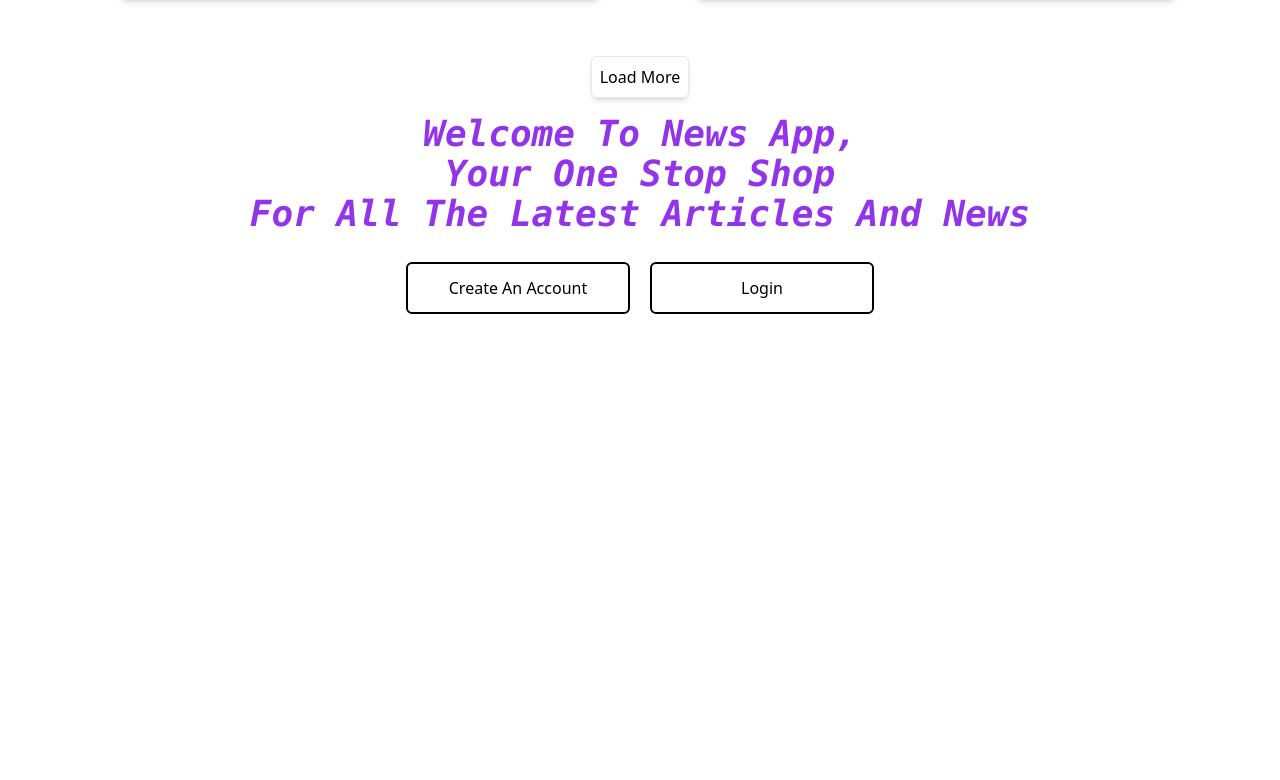
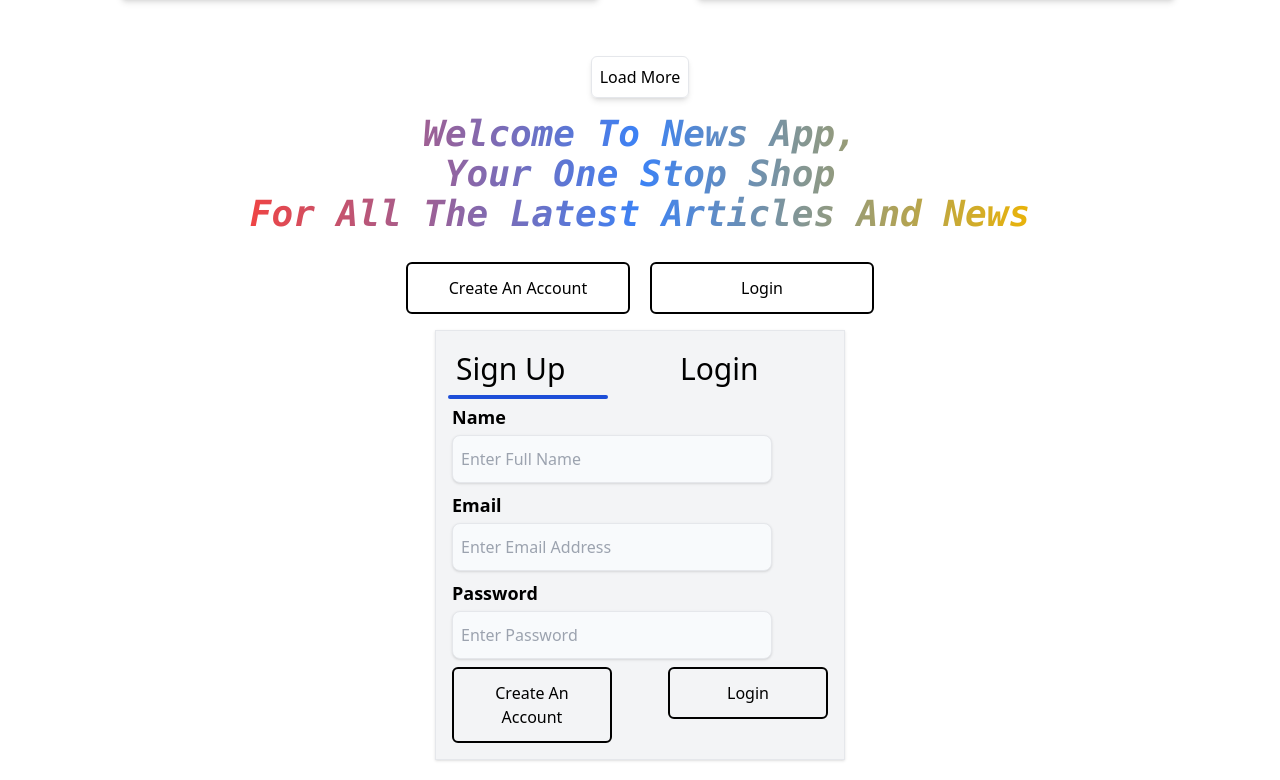
Before and after one commit to themuffineman/news-app, a React (Vite) app in the folder news/: page / in a window 1280 px wide. Shown: the part 4153-4933 px from the top of the page. Before the commit the page ends 4495 px from the top, so only its background shows below. Built offline with nearby package versions, Linux system fonts and the light colour scheme.

Commit message:
Create Account Btn done

```diff
--- a/news/src/App.tsx
+++ b/news/src/App.tsx
@@ -4,6 +4,7 @@ import TrendingArticle from './components/TrendingArticle'
 import NewsGrid from './sections/NewsGrid'
 import Sources from './sections/Sources'
 import SignUpPage from './pages/SignUpPage'
+import SignUpForm from './components/SignUpForm'
 
 const App: React.FC = () => {
 
@@ -15,6 +16,7 @@ const App: React.FC = () => {
         <Sources/>
         <NewsGrid/>
         <SignUpPage/>
+        <SignUpForm/>
       </div>
     </>
   )
--- /dev/null
+++ b/news/src/components/CreateBtn.tsx
@@ -0,0 +1,9 @@
+import React from 'react'
+
+const CreateBtn:React.FC = () => {
+  return (
+    <button className='w-56 bg-transparent border-black border-2 rounded-md text-black p-3 hover:bg-black hover:text-white transition-all'>Create An Account</button>
+  )
+}
+
+export default CreateBtn
--- /dev/null
+++ b/news/src/components/SignUpForm.tsx
@@ -0,0 +1,37 @@
+import React from 'react'
+
+const SignUpForm: React.FC = () => {
+  return (
+    <div className='w-max h-max p-3 border shadow bg-gray-100 flex flex-col justify-between'>
+        <div className='felx felx-col justify-between items-center w-96'>
+            <div className='flex justify-between items-center w-96'>
+                <div className='p-2 w-40 text-3xl capitalize'>sign up</div>
+                <div className='p-2 w-40 text-3xl capitalize'>login</div>
+            </div>
+            <div className='h-1 w-40 bg-blue-700 rounded-full self-start'></div>
+        </div>
+        <div>
+            <form action="">
+                <div className='flex flex-col items-start gap-1 p-1 justify-between'>
+                    <label htmlFor="name" className='text-lg capitalize font-semibold'>Name</label>
+                    <input type="text" placeholder='Enter Full Name' className='rounded-lg focus:outline-none h-12 pl-2 border bg-slate-50 shadow w-80' id='name' />
+                </div>
+                <div className='flex flex-col items-start gap-1 p-1 justify-between'>
+                    <label htmlFor="email" className='text-lg capitalize font-semibold'>Email</label>
+                    <input className='rounded-lg focus:outline-none h-12 pl-2 border bg-slate-50 shadow w-80' type="email" placeholder='Enter Email Address' id='email' />
+                </div>
+                <div className='flex flex-col items-start gap-1 p-1 justify-between'>
+                    <label htmlFor="password" className='text-lg capitalize font-semibold'>Password</label>
+                    <input className='rounded-lg focus:outline-none h-12 pl-2 border bg-slate-50 shadow w-80' placeholder='Enter Password' type="password" />
+                </div>
+                <div className='flex items-start gap-1 p-1 justify-between'>
+                    <button className='w-40 bg-transparent border-black border-2 rounded-md text-black p-3 hover:bg-black hover:text-white transition-all'>Create An Account</button>
+                    <button className='w-40 bg-transparent border-black border-2 rounded-md text-black p-3 hover:bg-black hover:text-white transition-all'>Login</button>
+                </div>
+            </form>
+        </div>
+    </div>
+  )
+}
+
+export default SignUpForm
--- a/news/src/pages/SignUpPage.tsx
+++ b/news/src/pages/SignUpPage.tsx
@@ -3,7 +3,7 @@ import React from 'react'
 const SignUpPage:React.FC = () => {
   return (
     <div>
-        <h1 className=' text-center italic text-4xl text-purple-600 font-mono font-bold capitalize'>Welcome to news app,<br></br> your one stop shop  <br></br>for all the latest Articles and News</h1>
+        <h1 className=' text-center italic text-4xl font-mono font-bold capitalize bg-gradient-to-r from-red-500 via-blue-500 to-yellow-500 text-transparent bg-clip-text'>Welcome to <strong>news app,</strong><br></br> your one stop shop  <br></br>for all the latest Articles and News</h1>
         <div className="flex gap-5 justify-center items-center p-2 mt-5">
             <button className='w-56 bg-transparent border-black border-2 rounded-md text-black p-3 hover:bg-black hover:text-white transition-all'>Create An Account</button>
             <button className='w-56 bg-transparent border-black border-2 rounded-md text-black p-3 hover:bg-black hover:text-white transition-all'>Login</button>
```
